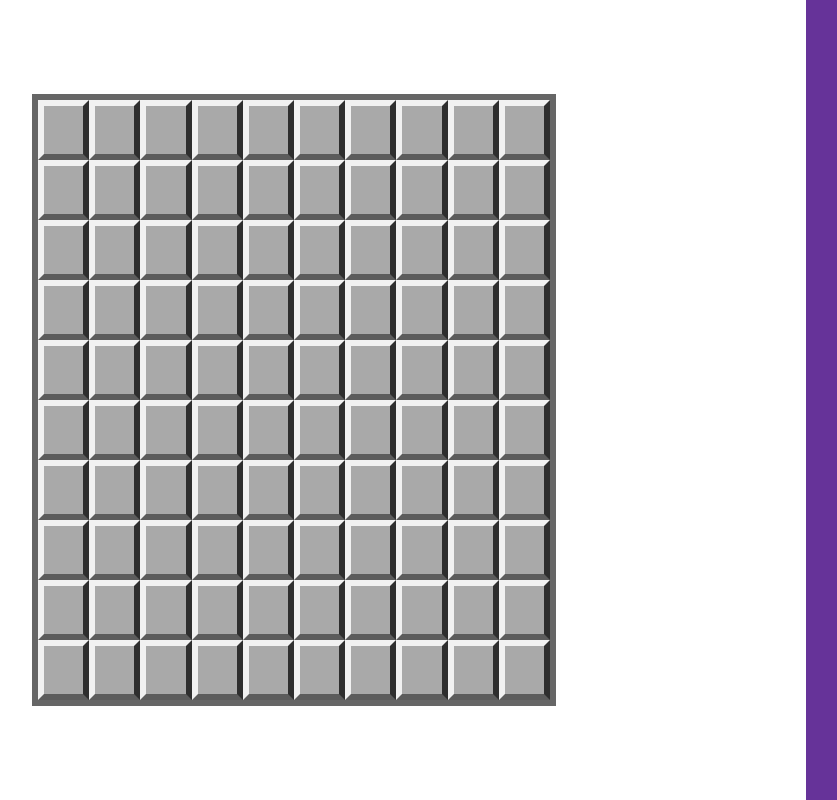
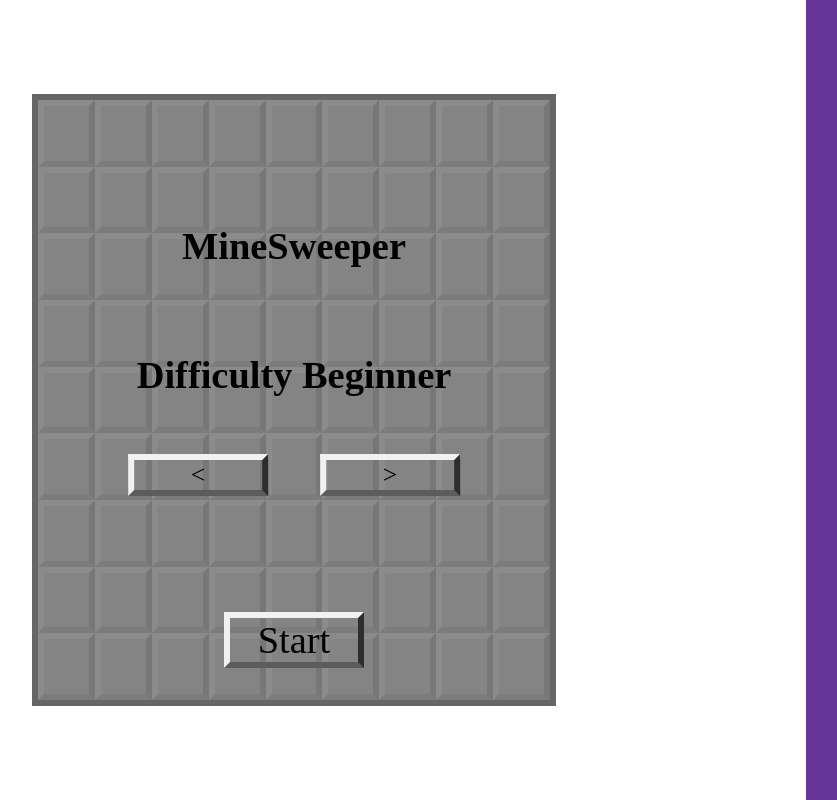
Before and after one commit to cheezypotatoes/MineSweeper, a React (Vite) app: page / in a window 1280 px wide. Shown: the whole page, without its empty margins (218-1055 px from the left). Built offline with nearby package versions, Linux system fonts and the light colour scheme.

Commit message:
fixed menu and can now change difficulty

```diff
--- a/src/App.jsx
+++ b/src/App.jsx
@@ -1,13 +1,13 @@
 import './assets/css/App.css'
-import { useState, useRef, useCallback } from 'react'
+import { useState, useRef, useCallback, useEffect, useMemo } from 'react'
 import { eventBus } from './GameScripts/EventBus/EventBus'
 import GameBoard from './components/GameBoard'
 import GameMenu from './components/GameMenu'
 
 function App() {
-  const [gameStatus, setGameStatus] = useState("Playing");
+  const [gameStatus, setGameStatus] = useState("Menu");
   const [tiles, setTiles] = useState([]);
-  const [tilesSize,] = useState([10, 10]); // Direct change size when pressing causes crash
+  const [tilesSize, setTilesSize] = useState([10, 10]); // Direct change size when pressing causes crash
   // TODO: Uses array to force trigger a re-rendering, make it so that it not need an array
   const [dugTileSet, setDugTileSet] = useState(new Set())
   const [dugTilesEvent, setDugTilesEvent] = useState([]);
@@ -15,6 +15,11 @@ function App() {
   const [flaggedTileSet, setFlaggedTileSet] = useState(new Set());
   const [difficultyLevel, setDifficultyLevel] = useState(1);
   const BombCount = useRef(10); // TODO: TESTING PURPOSES
+  const DifficultyMap = useMemo(() => ({
+    1: [[9, 9], 10],
+    2: [[16, 16], 40],
+    3: [[20, 20], 80]
+  }), []);
 
   const ResetGame = useCallback(() => {
     eventBus.emit("ResetEntireData")
@@ -33,7 +38,14 @@ function App() {
         }
         return newLevel;
     });
-};
+  };
+
+  useEffect(() => {
+    const difficultyData = DifficultyMap[difficultyLevel];
+    setTilesSize(difficultyData[0])
+    BombCount.current = difficultyData[1];
+
+  }, [difficultyLevel, DifficultyMap])
 
 
 
--- a/src/components/GameMenu.jsx
+++ b/src/components/GameMenu.jsx
@@ -17,7 +17,7 @@ export default function GameMenu({gameStatus, setGameStatus, ResetGame, difficul
       <h1 key="title" className="GameStatusComponent" id='ResultText'>You Lost</h1>,
       <div key="GameButtons"  className="GameStatusComponent" id='GameButtons'>
         <div className='GameMenuButton' onClick={() => {ResetGame(); setShowMenu(false);}}>RESTART</div>
-        <div className='GameMenuButton' onClick={() => {setGameStatus("Menu")}}>MENU</div>
+        <div className='GameMenuButton' onClick={() => {MenuPressed();}}>MENU</div>
       </div>
     ],
 
@@ -25,7 +25,7 @@ export default function GameMenu({gameStatus, setGameStatus, ResetGame, difficul
       <h1 key="title" className="GameStatusComponent" id='ResultText'>You Won</h1>,
       <div key="GameButtons"  className="GameStatusComponent" id='GameButtons'>
         <div className='GameMenuButton' onClick={() => {ResetGame(); setShowMenu(false);}}>RESTART</div>
-        <div className='GameMenuButton' onClick={() => {setGameStatus("Menu")}}>MENU</div>
+        <div className='GameMenuButton' onClick={() => {MenuPressed();}}>MENU</div>
       </div>
     ],
 
@@ -33,16 +33,24 @@ export default function GameMenu({gameStatus, setGameStatus, ResetGame, difficul
       <h1 key="title" className="GameStatusComponent" id='ResultText'>MineSweeper</h1>,
       <h1 key="levelText" id='LevelText' ref={levelHeader}>Difficulty {levelType[difficultyLevel]}</h1>,
       <div key="GameButtons"  className="GameStatusComponent" id='GameButtonsLevelPicker'>
-         <div className='GameMenuButton' onClick={() => {ArrowPressed({add: -1})}}>{"<"}</div>
-         <div className='GameMenuButton' onClick={() => {ArrowPressed({add: 1})}}>{">"}</div>
+         <div className='GameMenuButton' onClick={() => {ArrowPressed({add: -1}); ResetGame();}}>{"<"}</div>
+         <div className='GameMenuButton' onClick={() => {ArrowPressed({add: 1}); ResetGame();}}>{">"}</div>
       </div>,
-      <div key="StartButton" className='GameMenuButton' id='StartButton'>Start</div>
+      <div key="StartButton" className='GameMenuButton' id='StartButton' onClick={() => {ResetGame(); setShowMenu(false); setGameStatus("Playing");}}>Start</div>
     ]
   });
 
   const ArrowPressed = ({add}) => {
     ChangeDifficulty({add: add})
   }
+
+  const MenuPressed = (() => {
+    setGameStatus("Menu");
+    ArrowPressed({add: -1});
+    ArrowPressed({add: -1});
+    ArrowPressed({add: -1});
+    ResetGame();
+  })
 
   useEffect(() => {
     if (!levelHeader.current) {return}
@@ -54,7 +62,6 @@ export default function GameMenu({gameStatus, setGameStatus, ResetGame, difficul
     const ShowGameStatus = () => {
       setStatus(gameStatusMap[gameStatus])
     }
-
 
     ShowGameStatus();
 
```
